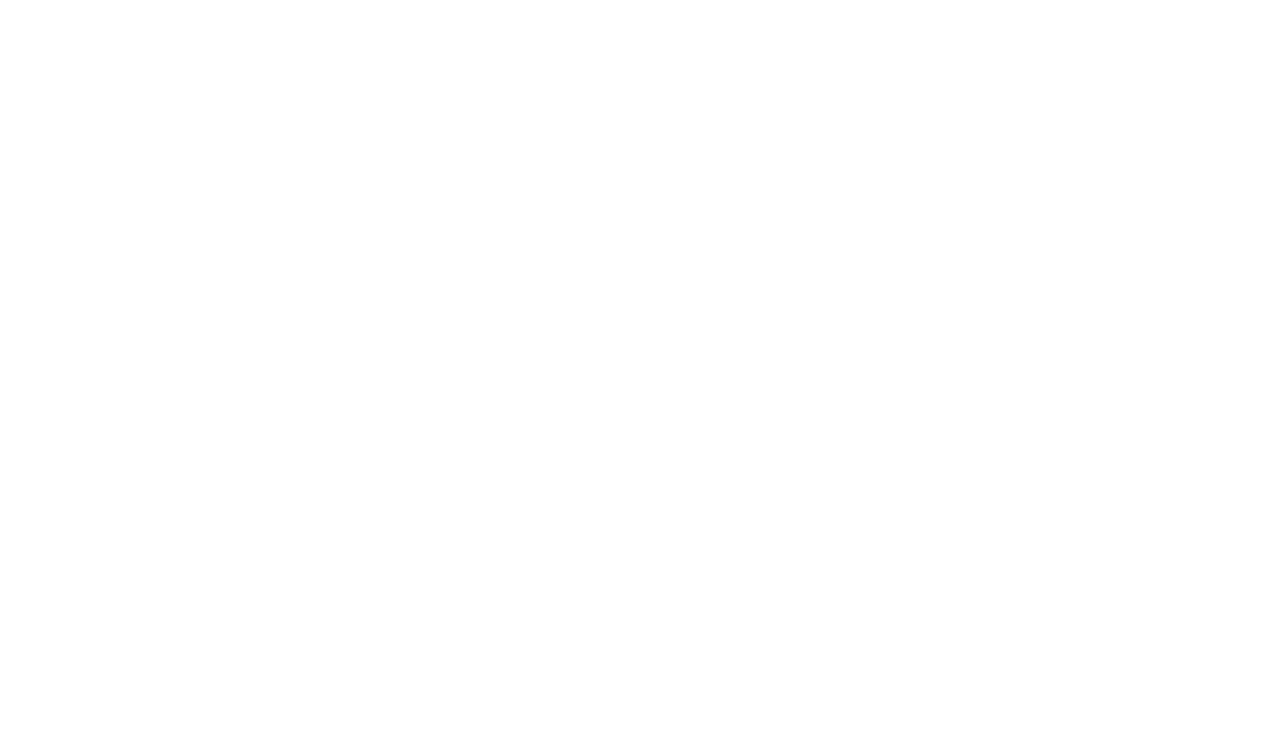
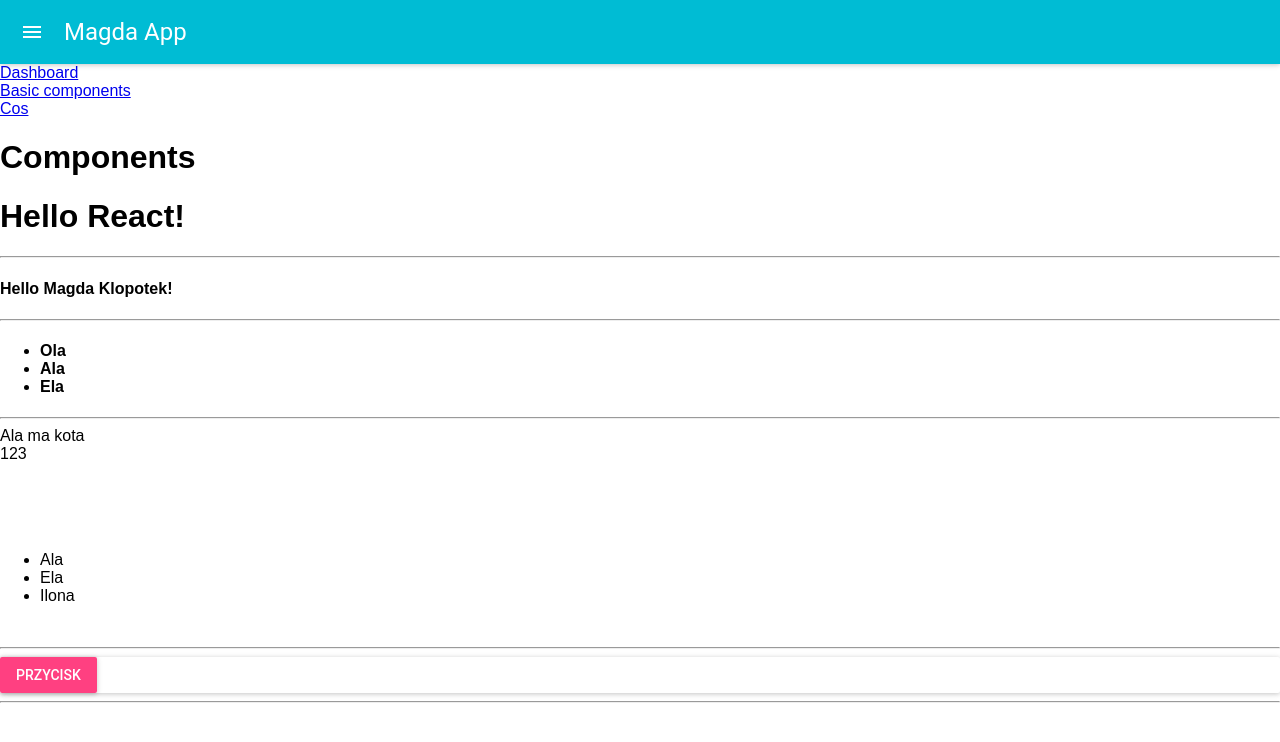
Before and after one commit to mklopotek/appreact, a React (Create React App) app: page /basic-components in a window 1280 px wide. Shown: the top 742 px of the page. Built offline with nearby package versions, Linux system fonts and the light colour scheme.

Commit message:
material-ui

```diff
--- a/package.json
+++ b/package.json
@@ -3,6 +3,7 @@
   "version": "0.1.0",
   "private": true,
   "dependencies": {
+    "material-ui": "^0.20.1",
     "react": "^16.4.1",
     "react-dom": "^16.4.1",
     "react-router-dom": "^4.3.1",
--- a/src/App.js
+++ b/src/App.js
@@ -1,9 +1,32 @@
 import React from 'react'
-import BasicComponents from './BasicComponents';
+import { BrowserRouter as Router, Route, Link } from 'react-router-dom'
+import AppBar from 'material-ui/AppBar';
+
+import PassingParameters from './PassingParameters'
+import BasicComponents from './BasicComponents'
+import Dashboard from './Dashboard'
+
 
 
 const App = () => (
   <div>
+    <Router>
+      <div>
+        <AppBar
+          title="Magda App"
+        />
+        <Link to={'/dashboard'}>Dashboard</Link>
+        <br />
+        <Link to={'/basic-components'}>Basic components</Link>
+        <br />
+        <Link to ={'/passing-parameters/cos'}>Cos</Link>
+
+        <Route path={'/'} exact component={Dashboard} />
+        <Route path={'/dashboard'} component={Dashboard} />
+        <Route path={'/basic-components'} component={BasicComponents} />
+        <Route path={'/passing-parameters/:parameterName'} component={PassingParameters} />
+      </div>
+    </Router>
 
   </div>
 )
--- a/src/BasicComponents/BasicComponents.js
+++ b/src/BasicComponents/BasicComponents.js
@@ -23,7 +23,10 @@
 
         />
         <hr />
-        <SinginingButtonWithBorder />
+        <SinginingButtonWithBorder
+        label="Przycisk"
+        sound="lalalalaaaa"
+        />
         <hr />
     </div>
 )
--- a/src/BasicComponents/SingingButton.js
+++ b/src/BasicComponents/SingingButton.js
@@ -1,17 +1,21 @@
 import React from 'react'
+import RaisedButton from 'material-ui/RaisedButton';
+
 
 
 const SingingButton = (props) => {
 
     const defaultMakeSound = () => alert(props.sound)
 
-    return (<div>
-        <button
-            onClick={props.makeSound || defaultMakeSound}
-        >
-            {props.label}
-        </button>
-    </div>)
+    return (
+        <div>
+            <RaisedButton
+                label={props.label}
+                secondary={true}
+                onClick={props.makeSound || defaultMakeSound}
+            />
+        </div>
+    )
 }
 
 
--- a/src/BasicComponents/SingingButtonWithBorder.js
+++ b/src/BasicComponents/SingingButtonWithBorder.js
@@ -1,18 +1,21 @@
 import React from 'react'
+import Paper from 'material-ui/Paper'
 
 import Border from './Border'
 import SingingButton from './SingingButton'
 
 
 
-const SinginingButtonWithBorder = ({label, sound, makeSound}) => (
-    <Border>
-        <SingingButton
+const SinginingButtonWithBorder = ({ label, sound, makeSound }) => (
+    <Paper
+        zDepth = {1}
+    >
+    <SingingButton
         label={label}
         sound={sound}
         makeSound={makeSound}
-        />
-    </Border>
+    />
+    </Paper>
 )
 
 export default SinginingButtonWithBorder
--- /dev/null
+++ b/src/PassingParameters.js
@@ -0,0 +1,10 @@
+import React from 'react'
+
+const PassingParameters = (props) => (
+    <div>
+        {props.match.params.parameterName}
+    </div>
+)
+
+
+export default PassingParameters
--- a/src/index.js
+++ b/src/index.js
@@ -1,6 +1,7 @@
 //imports from npm packages
 import React from 'react'
 import ReactDOM from 'react-dom'
+import MuiThemeProvider from 'material-ui/styles/MuiThemeProvider';
 
 //import from external resources
 import './index.css'
@@ -11,6 +12,8 @@
 
 
 ReactDOM.render(
-    <App />,
+    <MuiThemeProvider>
+    <App />
+    </MuiThemeProvider>,
     document.getElementById('root')
 )
```
Also changed, not shown: src/Dashboard.js (renamed from src/BasicComponents/Dashboard.js), 1 other file (tests, documents, lock files or other folders).
